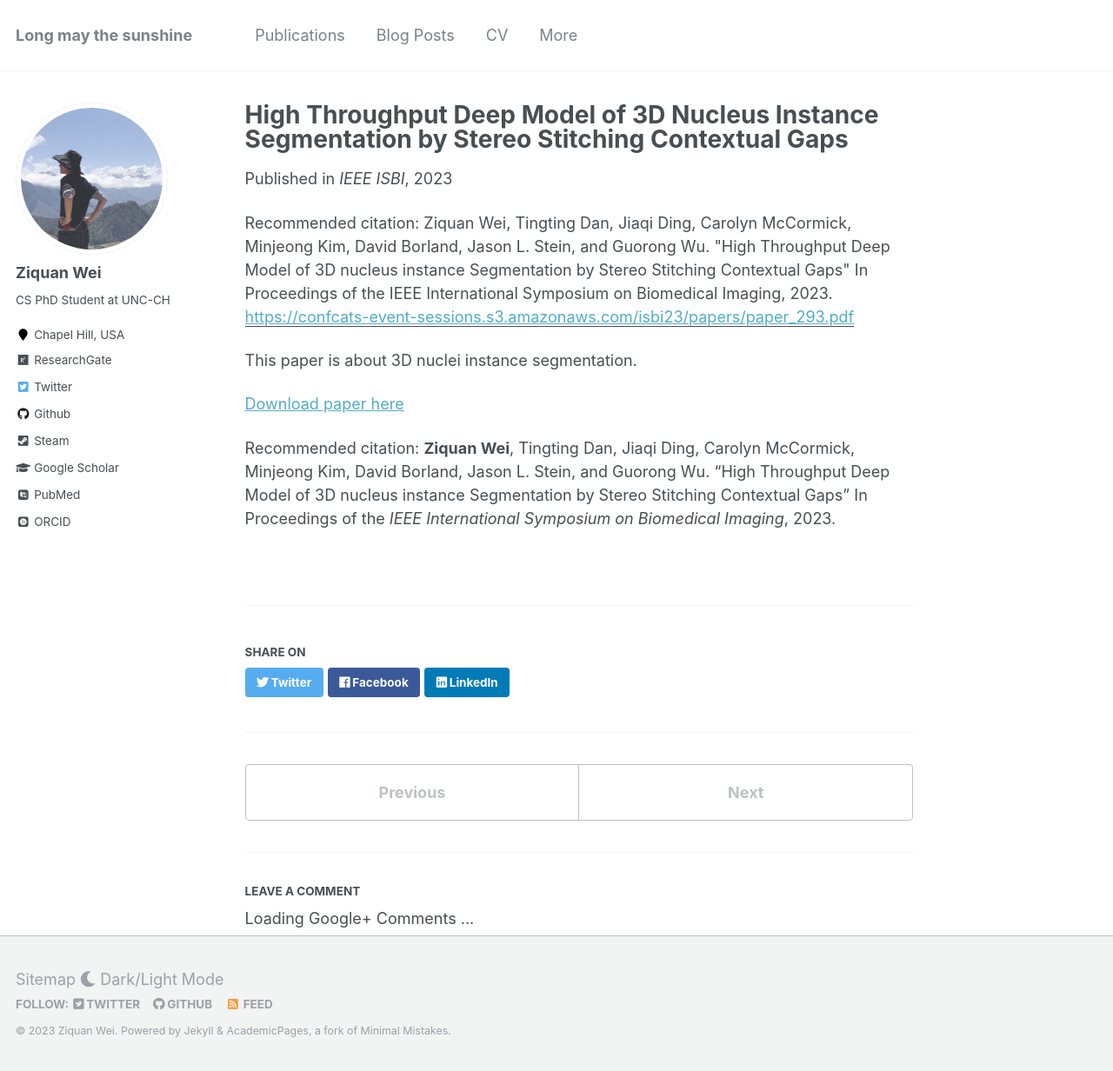
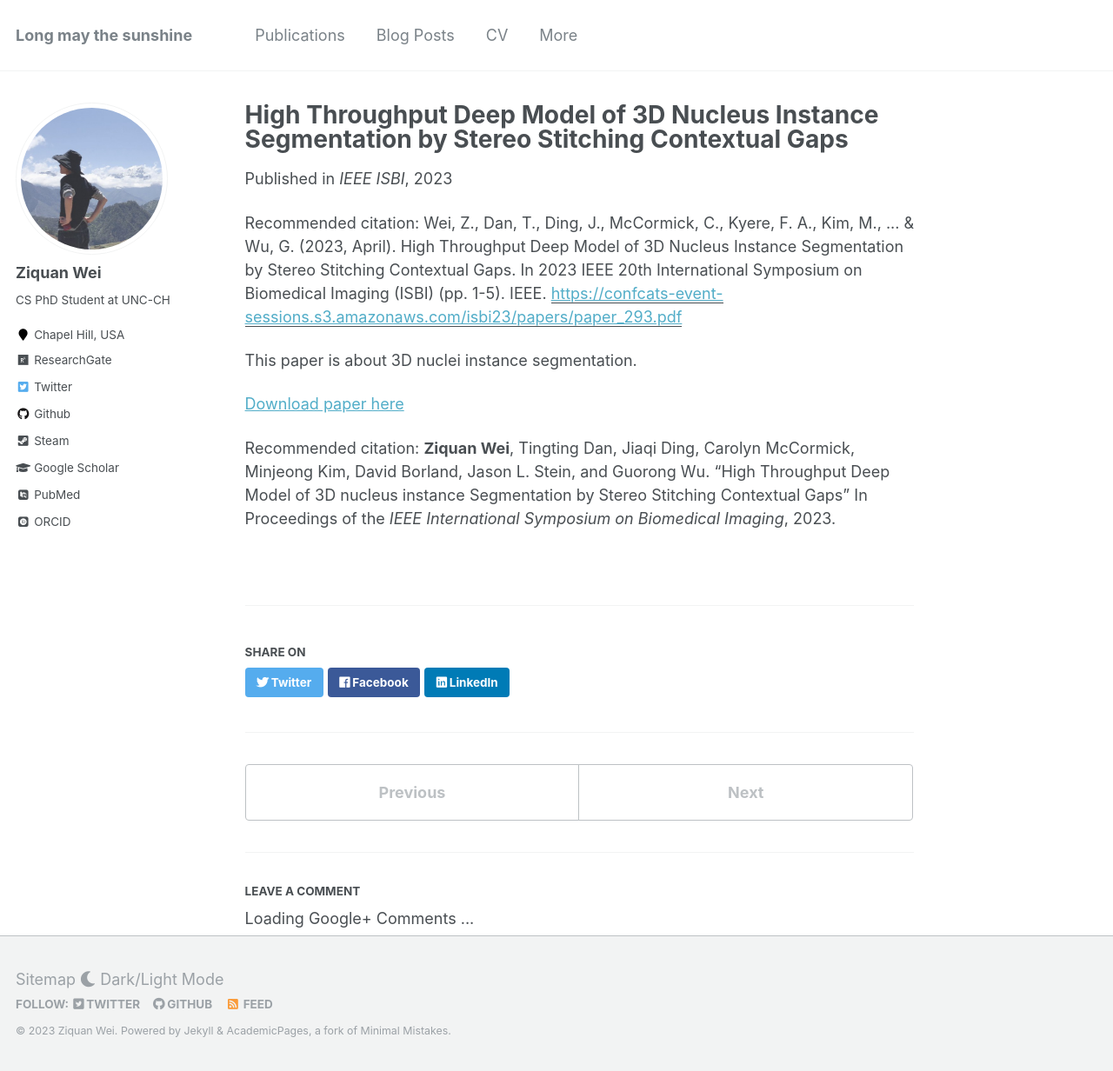
Before and after one commit to Chrisa142857/Chrisa142857.github.io, a Jekyll site: the page built from _publications/ISBI2023.md, in a window 1280 px wide and 1232 px high. Shown: the whole window at 87% size. Built offline with Jekyll 4.4.1, drawn with Linux system fonts in a browser that asks for light colours; some web fonts are replaced; comment, search, counter and statistics services are not loaded.

Commit message:
Update ISBI2023.md

```diff
--- a/_publications/ISBI2023.md
+++ b/_publications/ISBI2023.md
@@ -6,7 +6,7 @@ excerpt: 'This paper is about 3D nuclei instance segmentation from light-sheet m
 date: 2023-04-01
 venue: 'IEEE ISBI'
 paperurl: 'https://confcats-event-sessions.s3.amazonaws.com/isbi23/papers/paper_293.pdf'
-citation: 'Ziquan Wei, Tingting Dan, Jiaqi Ding, Carolyn McCormick, Minjeong Kim, David Borland, Jason L. Stein, and Guorong Wu. "High Throughput Deep Model of 3D nucleus instance Segmentation by Stereo Stitching Contextual Gaps" In Proceedings of the  IEEE International Symposium on Biomedical Imaging, 2023.'
+citation: 'Wei, Z., Dan, T., Ding, J., McCormick, C., Kyere, F. A., Kim, M., ... & Wu, G. (2023, April). High Throughput Deep Model of 3D Nucleus Instance Segmentation by Stereo Stitching Contextual Gaps. In 2023 IEEE 20th International Symposium on Biomedical Imaging (ISBI) (pp. 1-5). IEEE.'
 ---
 This paper is about 3D nuclei instance segmentation.
 
```
